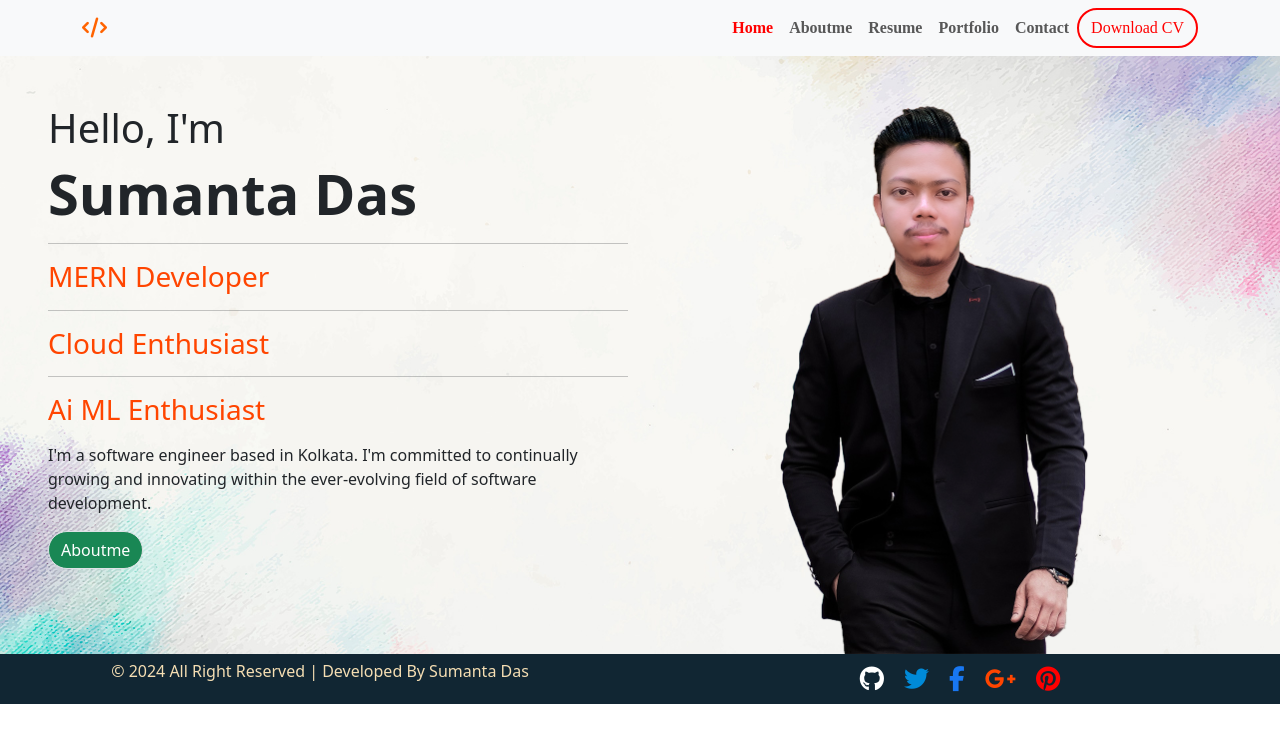
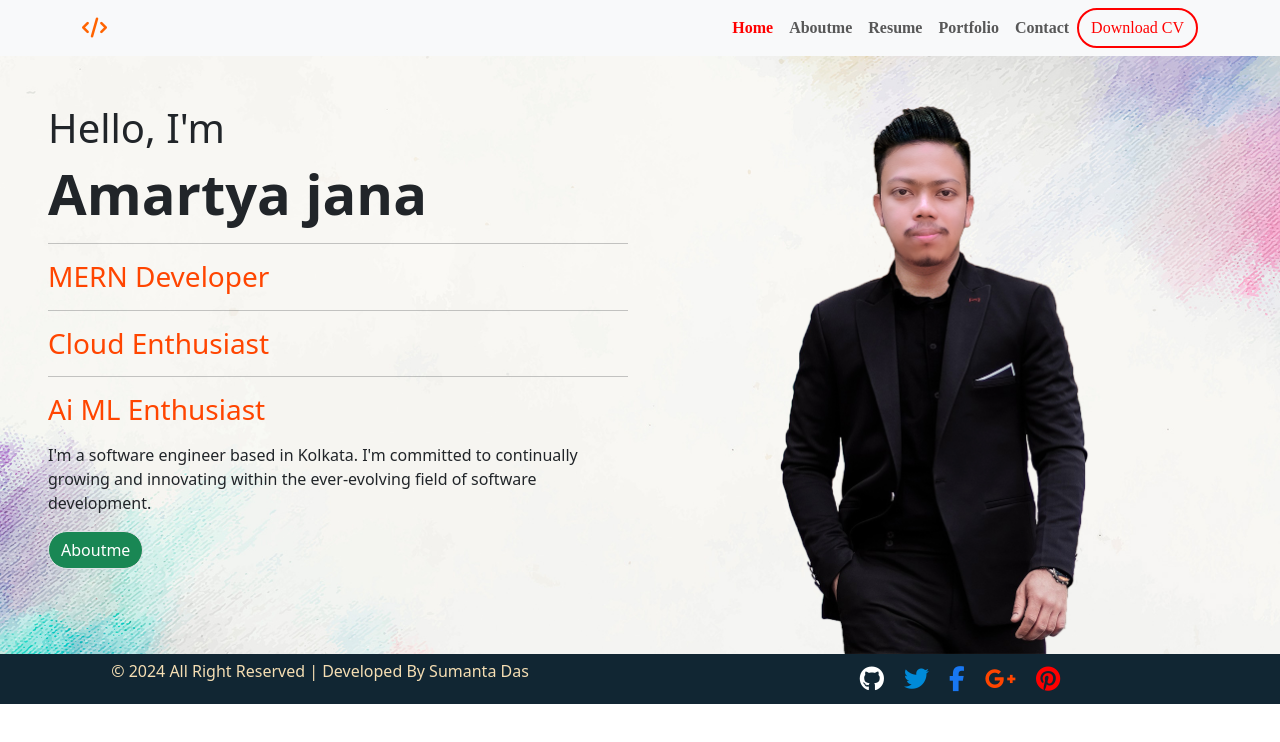
Before and after one commit to sdklick/sumanta_dev_client, a React (Vite) app: page / in a window 1280 px wide. Shown: the top 742 px of the page. Built offline with nearby package versions, Linux system fonts and the light colour scheme; a web font is replaced by a local one.

Commit message:
amartya name change

```diff
--- a/src/components/Home.jsx
+++ b/src/components/Home.jsx
@@ -9,7 +9,7 @@ const Home = () => {
         <div className="row">
           <div className="col-md-6 col-12 column">
             <h1 className="mb-2">Hello, I'm</h1>
-            <h2 className="display-4 fw-bold">Sumanta Das</h2>
+            <h2 className="display-4 fw-bold">Amartya jana</h2>
             <hr />
             <h3 style={{ color: "orangered" }}>MERN Developer</h3>
             <hr />
```
